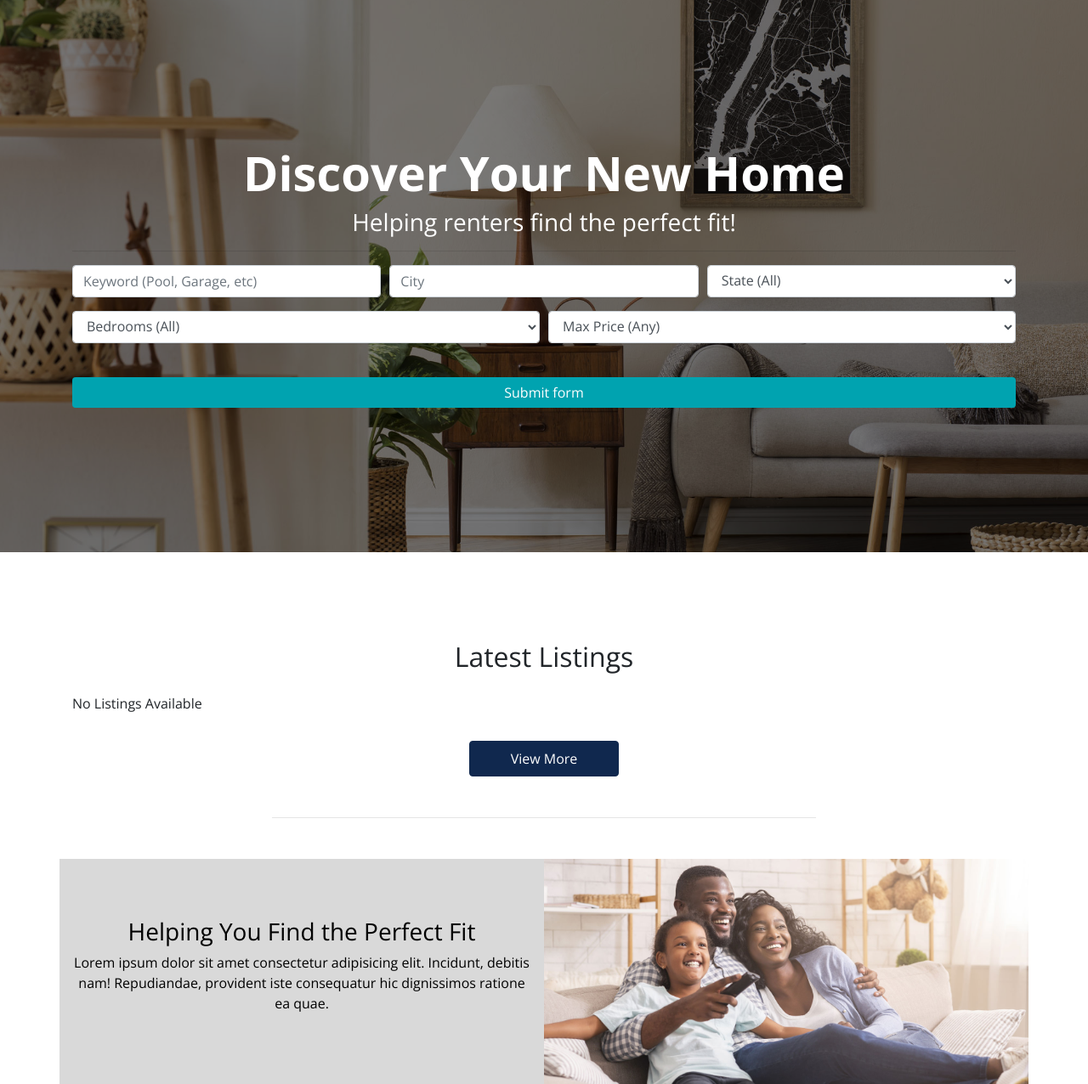
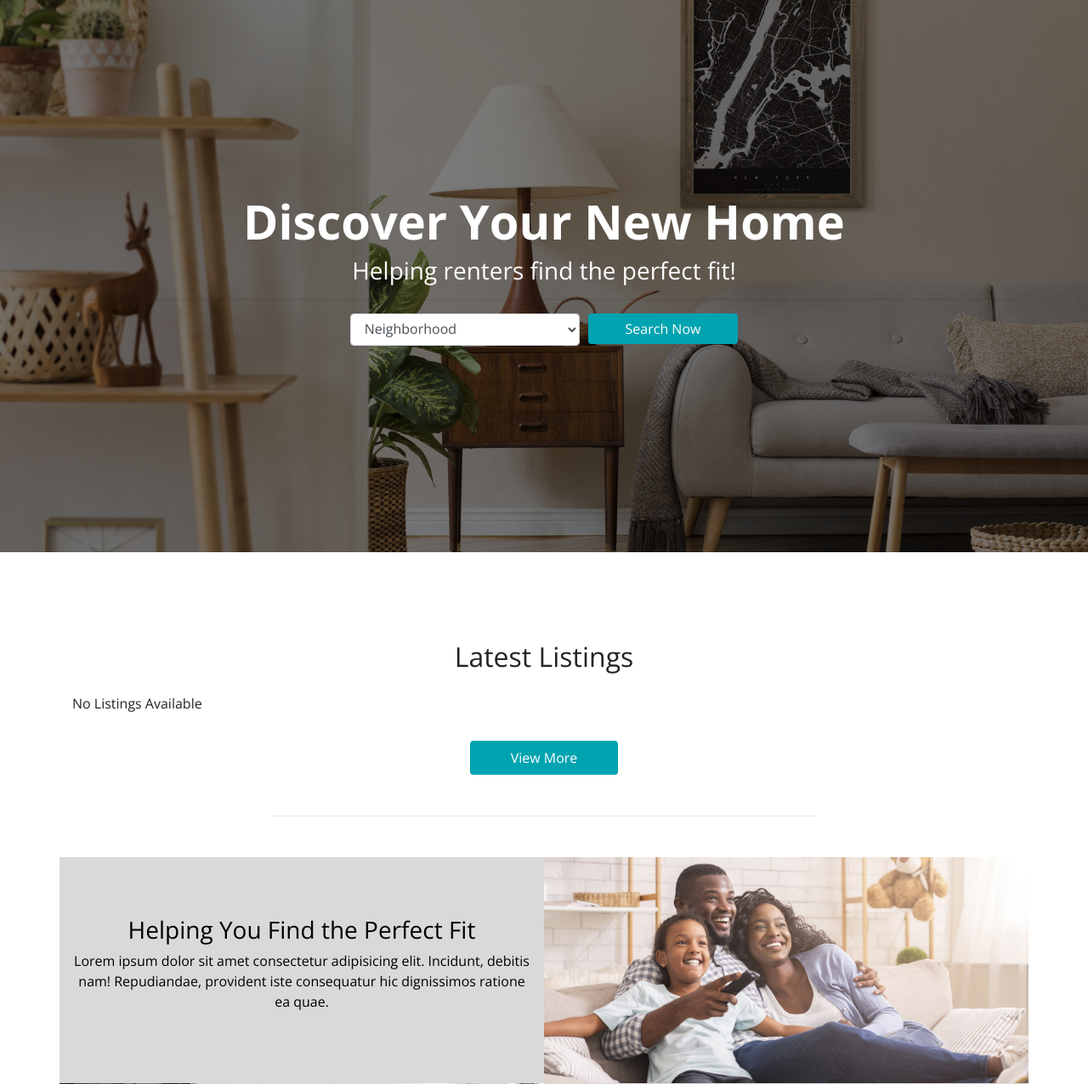
Before and after one commit to NineOneNineMedia/Talis-React-Frontend, a Django app: page / in a window 1280 px wide. Shown: the part 66-1342 px from the top of the page at 85% size. Run offline with Django 3.2, Linux system fonts and the light colour scheme; data that the repository does not hold is empty; some libraries are stand-ins or nearby versions.

Commit message:
fixed headers and text, updated the search page

```diff
--- a/Talis/static/css/style.css
+++ b/Talis/static/css/style.css
@@ -104,17 +104,12 @@ img {
   justify-content: center;
 }
 
+
 #showcase-inner {
   position: relative;
-  overflow: hidden;
-  min-height: 300px;
-}
-#showcase-inner::before {
-  content: "";
-  position: absolute;
   top: 0;
   left: 0;
-  min-height: 100%;
+  min-height: 300px;
   width: 100%;
   background-image: url(../img/tree-header.jpeg);
   background-size: cover;
@@ -126,13 +121,13 @@ img {
   position: absolute;
   top: 0;
   left: 0;
-  min-height: 500px;
+  min-height: 300px;
   width: 100%;
   background: rgba(0, 0, 0, 0.5);
 }
 
 #showcase-inner.showcase-search {
-  min-height: 270px;
+  min-height: 300px;
 }
 
 
--- a/templates/listings/search.html
+++ b/templates/listings/search.html
@@ -5,7 +5,7 @@
 {% block title%} | Search Results{% endblock %}
 
 {% block content %}
-<section id="showcase-inner" class="showcase-search text-white py-5">
+<section id="showcase-inner" class="showcase-search text-white vertical-center">
     <div class="container">
         <div class="overlay"></div>
         <div class="row text-center">
--- a/templates/pages/about.html
+++ b/templates/pages/about.html
@@ -5,8 +5,9 @@
 {% block title%} | About Us {% endblock %}
 
 {% block content %}
-<section id="showcase-inner" class="py-5 text-white">
+<section id="showcase-inner" class="vertical-center text-white">
     <div class="container">
+        <div class="overlay"></div>
         <div class="row text-center">
             <div class="col-md-12">
                 <h1 class="display-4">Our Story</h1>
--- a/templates/pages/index.html
+++ b/templates/pages/index.html
@@ -16,50 +16,25 @@
         <div class="search"></div>
         <form action="{% url 'search' %}">
             <!-- Form Row 1 -->
-            <div class="form-row">
-                <div class="col-md-4 mb-3">
-                    <label class="sr-only">Keywords</label>
-                    <input type="text" name="keywords" class="form-control" placeholder="Keyword (Pool, Garage, etc)">
-                </div>
-
-                <div class="col-md-4 mb-3">
-                    <label class="sr-only">City</label>
-                    <input type="text" name="city" class="form-control" placeholder="City">
-                </div>
-
-                <div class="col-md-4 mb-3">
+            <div class="form-row justify-content-center">
+                <div class="col-md-3 mb-3">
                     <label class="sr-only">State</label>
                     <select name="state" class="form-control">
-                        <option selected="true" disabled="disabled">State (All)</option>
+                        <option selected="true" disabled="disabled">Neighborhood</option>
                         {% for key,value in neighborhood_choices.items %}
                         <option value="{{ key }}">{{ value }}</option>
                         {% endfor %}
                     </select>
                 </div>
-            </div>
-            <!-- Form Row 2 -->
-            <div class="form-row">
-                <div class="col-md-6 mb-3">
-                    <label class="sr-only">Bedrooms</label>
-                    <select name="bedrooms" class="form-control">
-                        <option selected="true" disabled="disabled">Bedrooms (All)</option>
-                        {% for key,value in bedroom_choices.items %}
-                        <option value="{{ key }}">{{ value }}</option>
-                        {% endfor %}
-                    </select>
-                </div>
-                <div class="col-md-6 mb-3">
-                    <select name="price" class="form-control" id="type">
-                        <option selected="true" disabled="disabled">Max Price (Any)</option>
-                        {% for key,value in price_choices.items %}
-                        <option value="{{ key }}">{{ value }}</option>
-                        {% endfor %}
-                    </select>
+                <div class="col-md-2 mb-3">
+                    <button class="btn btn-secondary btn-block" type="submit">Search Now</button>
                 </div>
             </div>
-            <button class="btn btn-secondary btn-block mt-4" type="submit">Submit form</button>
         </form>
     </div>
+</div>
+
+</div>
 </div>
 
 
@@ -112,7 +87,7 @@
     <div class="row justify-content-center mt-3">
         <a href="{% url 'listings' %}">
             <div class="col-md-4 text-center">
-                <div class="btn btn-primary rounded-5 px-5 py-2">
+                <div class="btn btn-secondary rounded-5 px-5 py-2">
                     View More
                 </div>
             </div>
```
Also changed, not shown: templates/listings/listing.html (+4 -4 lines).
